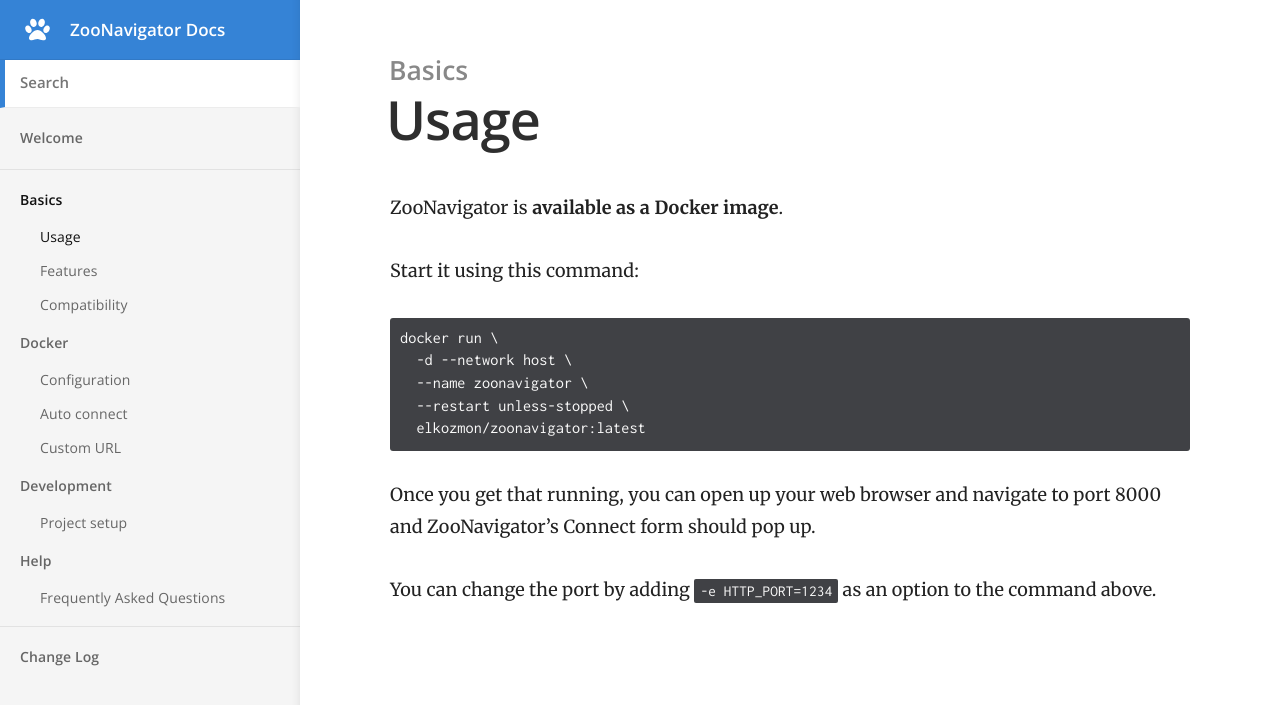
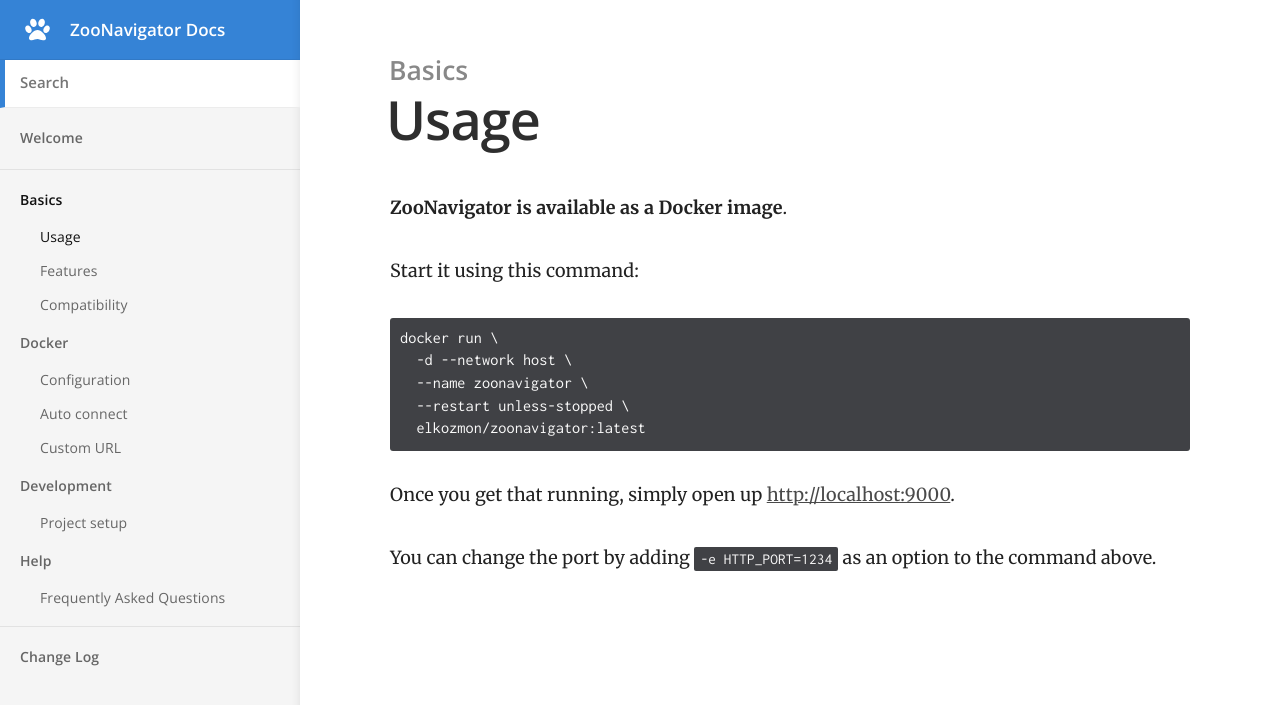
Before and after one commit to elkozmon/zoonavigator, a Jekyll site: the page built from _docs/basics/usage.md, in a window 1280 px wide. Shown: the top 705 px of the page. Built offline with Jekyll 4.4.1, drawn with Linux system fonts in a browser that asks for light colours; nearby versions of some CDN libraries.

Commit message:
Update usage

````diff
--- a/_docs/basics/usage.md
+++ b/_docs/basics/usage.md
@@ -4,7 +4,7 @@
 order: 1
 ---
 
-ZooNavigator is **available as a Docker image**.
+**ZooNavigator is available as a Docker image**.
 
 Start it using this command:
 
@@ -16,6 +16,6 @@
   elkozmon/zoonavigator:latest
 ```
 
-Once you get that running, you can open up your web browser and navigate to port 8000 and ZooNavigator's Connect form should pop up.
+Once you get that running, simply open up [http://localhost:9000](http://localhost:9000).
 
 You can change the port by adding `-e HTTP_PORT=1234` as an option to the command above.
````
